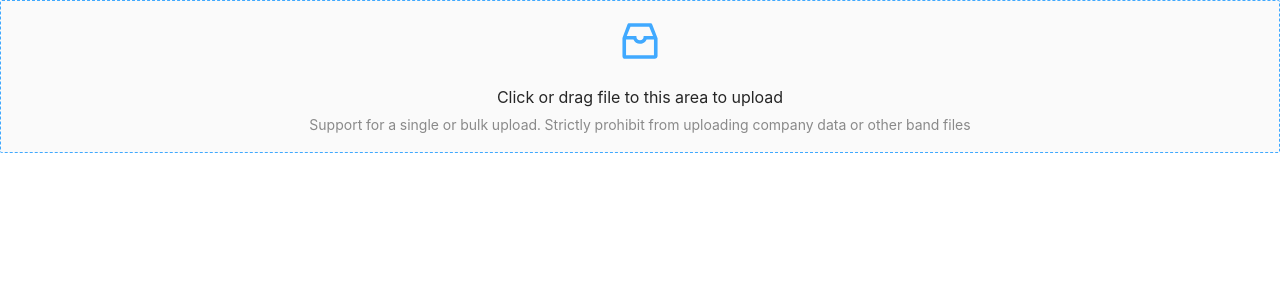
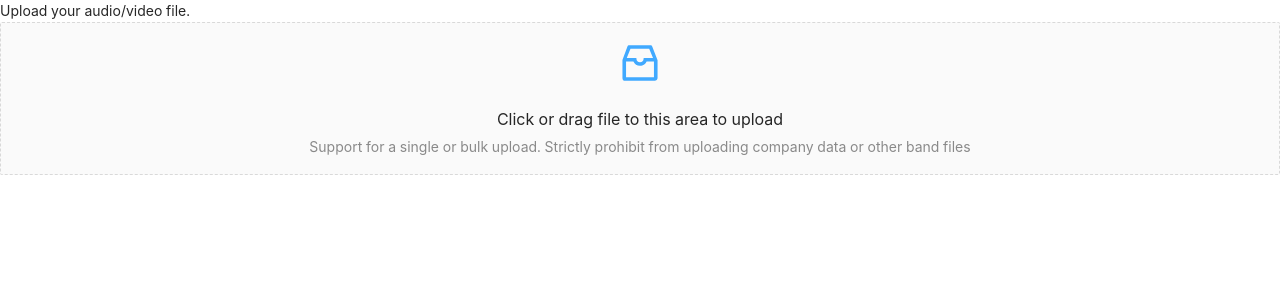
Before and after one commit to als10/htn2022-project, a React (Create React App) app in the folder frontend/uploader/: page /upload in a window 1280 px wide. Shown: the top 300 px of the page. Built offline with nearby package versions, Linux system fonts and the light colour scheme.

Commit message:
page routing

```diff
--- a/frontend/uploader/package.json
+++ b/frontend/uploader/package.json
@@ -9,6 +9,7 @@
     "antd": "^4.23.2",
     "react": "^18.2.0",
     "react-dom": "^18.2.0",
+    "react-router-dom": "^4.3.1",
     "react-scripts": "5.0.1",
     "web-vitals": "^2.1.4"
   },
--- a/frontend/uploader/src/App.js
+++ b/frontend/uploader/src/App.js
@@ -1,11 +1,40 @@
 import './App.css';
 import React from 'react';
-import Uploader from './components/uploader'
+import {
+  BrowserRouter as Router,
+  Switch,
+  Route,
+  Link
+} from "react-router-dom";
+import UploadPage from './pages/UploadPage'
+import Home from './pages/Home'
 
 const App = () => (
-  <div>
-    <Uploader />
-  </div>
+  <Router>
+      <div>
+        {/* <nav>
+          <ul>
+            <li>
+              <Link to="/">Home</Link>
+            </li>
+            <li>
+              <Link to="/about">About</Link>
+            </li>
+            <li>
+              <Link to="/users">Users</Link>
+            </li>
+          </ul>
+        </nav> */}
+        <Switch>
+          <Route path="/upload">
+            <UploadPage />
+          </Route>
+          <Route path="/">
+            <Home />
+          </Route>
+        </Switch>
+      </div>
+    </Router>
 );
 
 export default App;
--- /dev/null
+++ b/frontend/uploader/src/pages/Home.js
@@ -0,0 +1,9 @@
+import React from 'react'
+
+const Home = () => (
+    <div>
+        Hello world!
+    </div>
+)
+
+export default Home
--- /dev/null
+++ b/frontend/uploader/src/pages/UploadPage.js
@@ -0,0 +1,12 @@
+import '../App.css';
+import React from 'react';
+import Uploader from '../components/uploader'
+
+const App = () => (
+  <div>
+    <div>Upload your audio/video file.</div>
+    <Uploader />
+  </div>
+);
+
+export default App;
```
Also changed, not shown: 1 other file (tests, documents, lock files or other folders).
